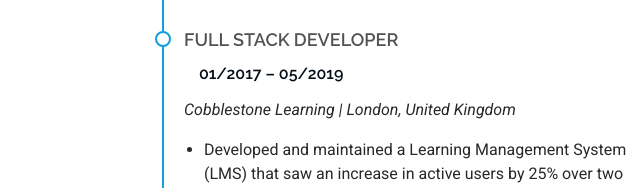
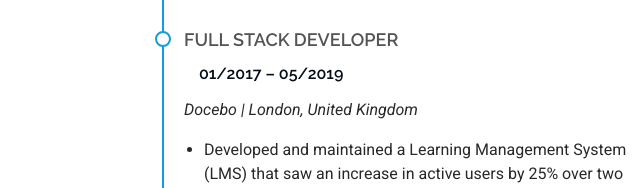
Before and after one commit to superalive1005/portfolio1, a plain HTML site: page index.html in a window 1280 px wide. Shown: the part 5257-5445 px from the top of the page, without its empty margins (640-1280 px from the left). Drawn offline with Linux system fonts and the light colour scheme.

Commit message:
Update index.html

```diff
--- a/index.html
+++ b/index.html
@@ -430,7 +430,7 @@
             <div class="resume-item">
               <h4>Full Stack Developer</h4>
               <h5>01/2017 – 05/2019</h5>
-              <p><em>Cobblestone Learning | London, United Kingdom</em></p>
+              <p><em>Docebo | London, United Kingdom</em></p>
               <ul>
                 <li>Developed and maintained a Learning Management System (LMS) that saw an increase in active users by 25% over two years, providing a seamless experience for over 37,000+ students.</li>
                 <li>Implemented Next.js for server-side rendering, resulting in improved SEO rankings from rank 50+ to top 20 by December 2018, driving more organic traffic to the platform.</li>
```
